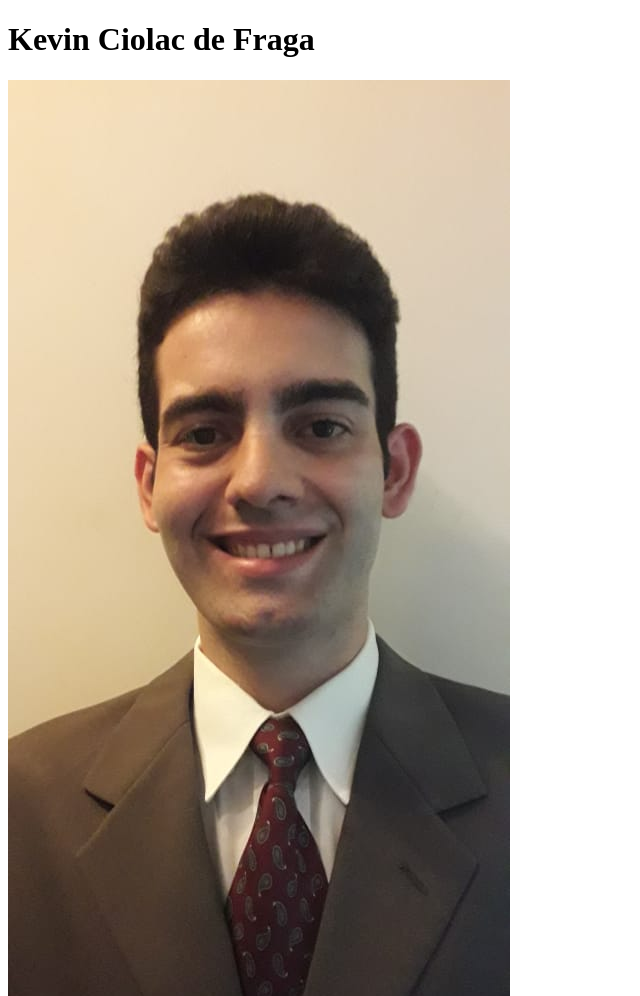
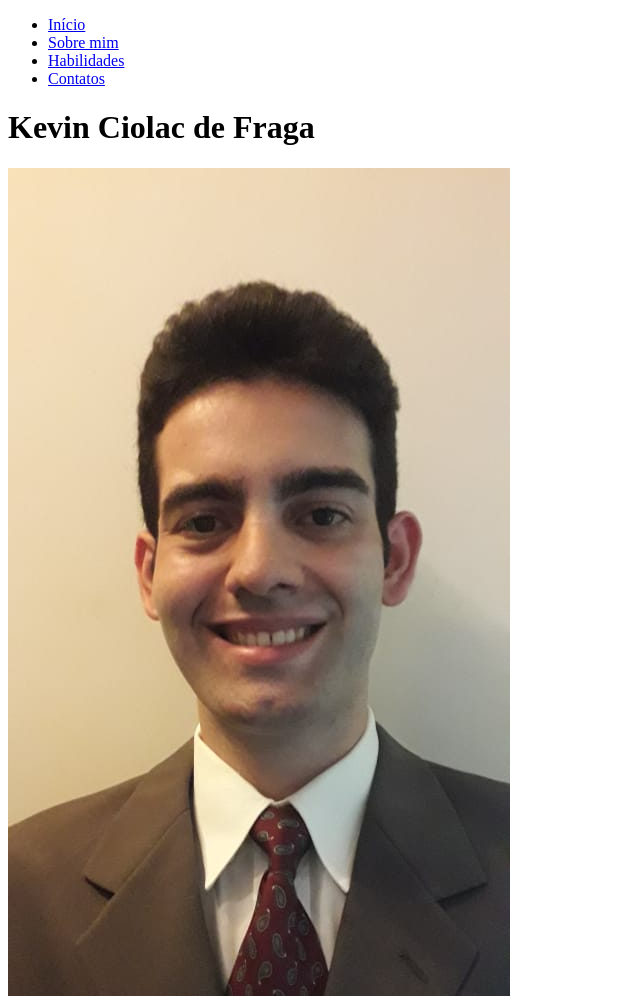
Before and after one commit to KevinFraga/primeiro-portfolio, a plain HTML site: page index.html in a window 1280 px wide. Shown: the top 996 px of the page, without its empty margins (0-640 px from the left). Drawn offline with Linux system fonts and the light colour scheme.

Commit message:
Add menu com links internos

```diff
--- a/index.html
+++ b/index.html
@@ -6,6 +6,12 @@
     <title>Meu Primeiro Portfólio Web</title>
   </head>
   <body>
+    <ul>
+      <li><a href="#name">Início</a></li>
+      <li><a href="#about">Sobre mim</a></li>
+      <li><a href="#habilities">Habilidades</a></li>
+      <li><a href="contact">Contatos</a></li>
+    </ul>
     <h1 id="name">Kevin Ciolac de Fraga</h1>
     <img src="assets/Foto Terno.jpeg" alt="Foto minha usando terno" />
   </body>
```
